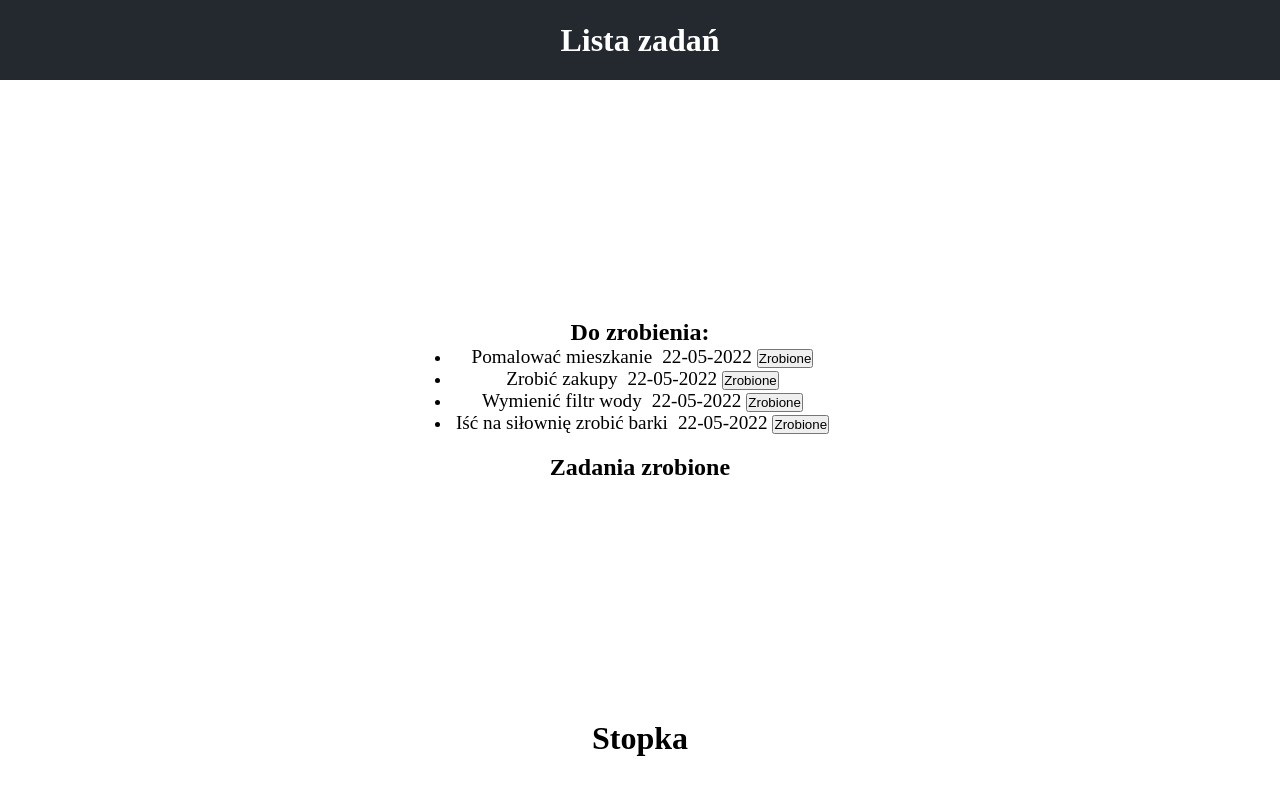
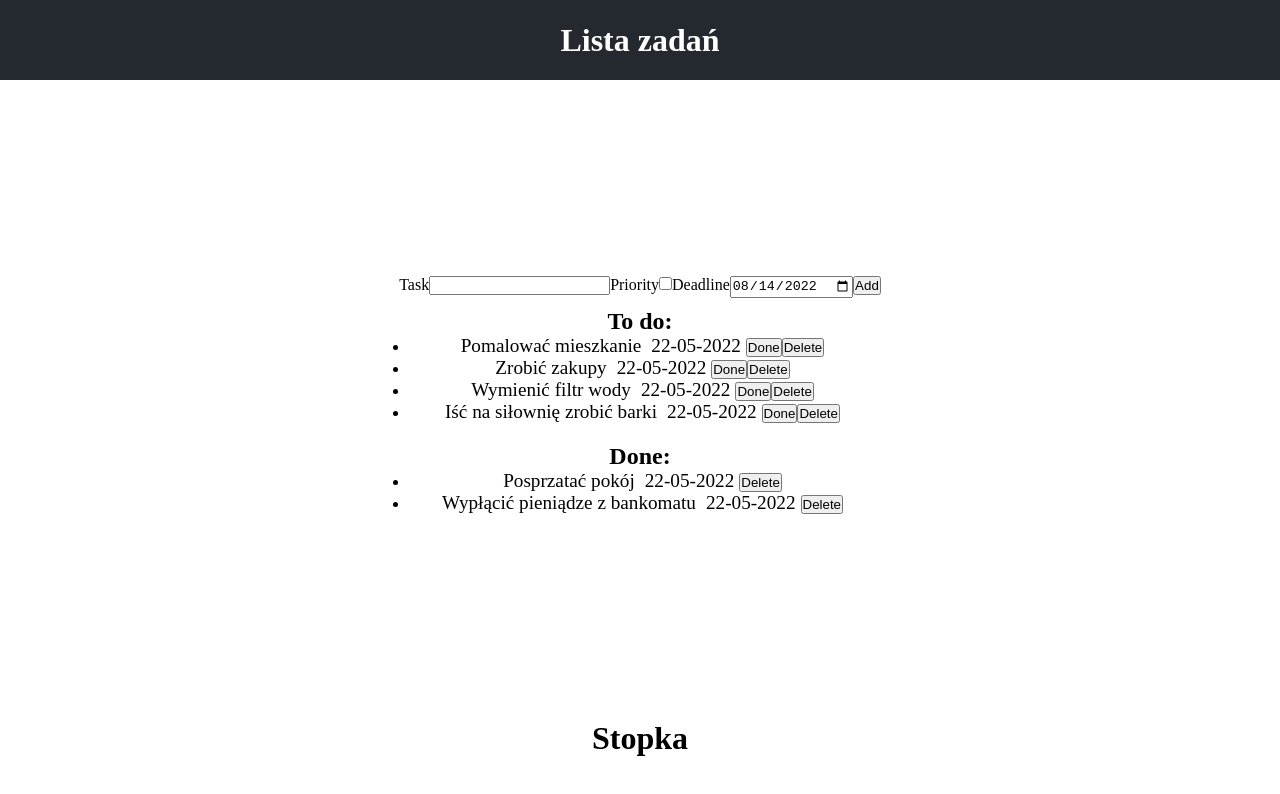
Before and after one commit to GrajMat/Task-list-in-react, a React (Create React App) app: page / in a window 1280 px wide. Shown: the top 794 px of the page. Built offline with nearby package versions, Linux system fonts and the light colour scheme.

Commit message:
create done task list and addTask component

```diff
--- a/src/App.js
+++ b/src/App.js
@@ -6,7 +6,6 @@ import Footer from './Layouts/Footer';
 
 
 import './style/App.css';
-
 
 
 
@@ -22,8 +21,30 @@ const App = () => {
   ]);
 
   const doneTask = (id) => {
-    console.log(id)
+    const updateTasks = tasks.map(task => {
+      if (task.id === id) {
+        task.active = false;
+      }
+      return task;
+    });
+
+    setTasks(updateTasks);
+
   }
+
+  const deleteTask = (id) => {
+    const updateTasks = tasks.filter(task => {
+      if (task.id !== id) return task;
+
+    });
+
+    setTasks(updateTasks);
+  }
+
+  const addTask = () => {
+    console.log("dodano")
+  }
+
 
 
 
@@ -33,7 +54,7 @@ const App = () => {
         <Header />
       </header>
       <main>
-        <Main tasks={tasks} doneTask={doneTask} />
+        <Main tasks={tasks} doneTask={doneTask} deleteTask={deleteTask} addTask={addTask} />
       </main>
       <footer>
         <Footer />
--- a/src/Layouts/ActiveTask.jsx
+++ /dev/null
@@ -1,25 +0,0 @@
-import React from 'react';
-
-const ActiveTask = ({ task, doneTask }) => {
-
-    // console.log(text)
-    const text = task.text;
-    const date = task.date;
-    const id = task.id;
-    // const important = task.important;
-
-
-    return (
-        <div>
-
-            <li>
-                <span>{text}</span>
-                <span>{date}</span>
-                <button onClick={() => { doneTask(id) }}>Zrobione</button>
-            </li>
-        </div>
-
-    );
-}
-
-export default ActiveTask;
--- /dev/null
+++ b/src/Layouts/AddTask.jsx
@@ -0,0 +1,38 @@
+import React, { useState } from 'react';
+
+
+const AddTask = ({ addTask }) => {
+
+    const [state, setState] = useState({
+        text: "",
+        isPriority: false,
+        date: new Date().toISOString().slice(0, 10),
+        message: ""
+    })
+
+    const handleOnChange = (e) => {
+        const value = e.target.value;
+        const name = e.target.name;
+        if (name === "text") setState({ text: value })
+        else if (name === "date") setState({ date: value })
+        else if (name === "checkbox") setState({ isPriority: !state.isPriority })
+
+    }
+
+    return (
+        <div>
+            <label>Task
+                <input onChange={handleOnChange} type="text" name="text" value={state.text} />
+            </label>
+            <label>Priority
+                <input onChange={handleOnChange} type="checkbox" name="checkbox" checked={state.isPriority} />
+            </label>
+            <label>Deadline
+                <input onChange={handleOnChange} type="date" name="date" value={state.date} />
+            </label>
+            <button onClick={addTask}>Add</button>
+        </div>
+    );
+}
+
+export default AddTask;
--- a/src/Layouts/DoneTask.jsx
+++ /dev/null
@@ -1,11 +0,0 @@
-import React from 'react';
-
-const DoneTask = () => {
-    return (
-        <div>
-            <h2>Zadania zrobione</h2>
-        </div>
-    );
-}
-
-export default DoneTask;
--- a/src/Layouts/Main.jsx
+++ b/src/Layouts/Main.jsx
@@ -1,35 +1,42 @@
 import React from 'react';
 
+import Task from './Task';
+import AddTask from './AddTask'
+
 import '../style/Main.css'
-import ActiveTask from './ActiveTask';
-import DoneTasks from './DoneTask';
 
 
 
 
-const Main = ({ tasks, doneTask }) => {
+
+const Main = ({ tasks, doneTask, deleteTask, addTask }) => {
 
     const active = [...tasks].filter(task => task.active)
+    const activeTasks = active.map(task => <Task key={task.id} task={task} doneTask={doneTask} deleteTask={deleteTask} />)
 
-    console.log(active)
-    const activeTasks = active.map(task => <ActiveTask key={task.id} task={task} doneTask={doneTask} />)
-
+    const done = [...tasks].filter(task => task.active === false)
+    const doneTasks = done.map(task => <Task key={task.id} task={task} deleteTask={deleteTask} />)
 
 
 
     return (
 
         <div>
+            <div>
+                <AddTask addTask={addTask} />
+            </div>
             <div className='tasks'>
-                <h2>Do zrobienia:</h2>
+                <h2>To do:</h2>
                 <ul>
                     {activeTasks}
-
                 </ul>
             </div>
 
             <div className='tasks'>
-                <DoneTasks />
+                <h2>Done:</h2>
+                <ul>
+                    {doneTasks}
+                </ul>
             </div>
 
         </div>
--- /dev/null
+++ b/src/Layouts/Task.jsx
@@ -0,0 +1,28 @@
+import React from 'react';
+
+const Task = ({ task, doneTask, deleteTask }) => {
+
+    // console.log(text)
+    const text = task.text;
+    const date = task.date;
+    const id = task.id;
+    const active = task.active;
+    // const important = task.important;
+
+
+    return (
+        <div>
+
+            <li>
+                <span>{text}</span>
+                <span>{date}</span>
+                {active ? <button onClick={() => { doneTask(id) }}>Done</button> : null}
+                {/* <button onClick={() => { doneTask(id) }}>Done</button> */}
+                <button onClick={() => { deleteTask(id) }}>Delete</button>
+            </li>
+        </div>
+
+    );
+}
+
+export default Task;
```
